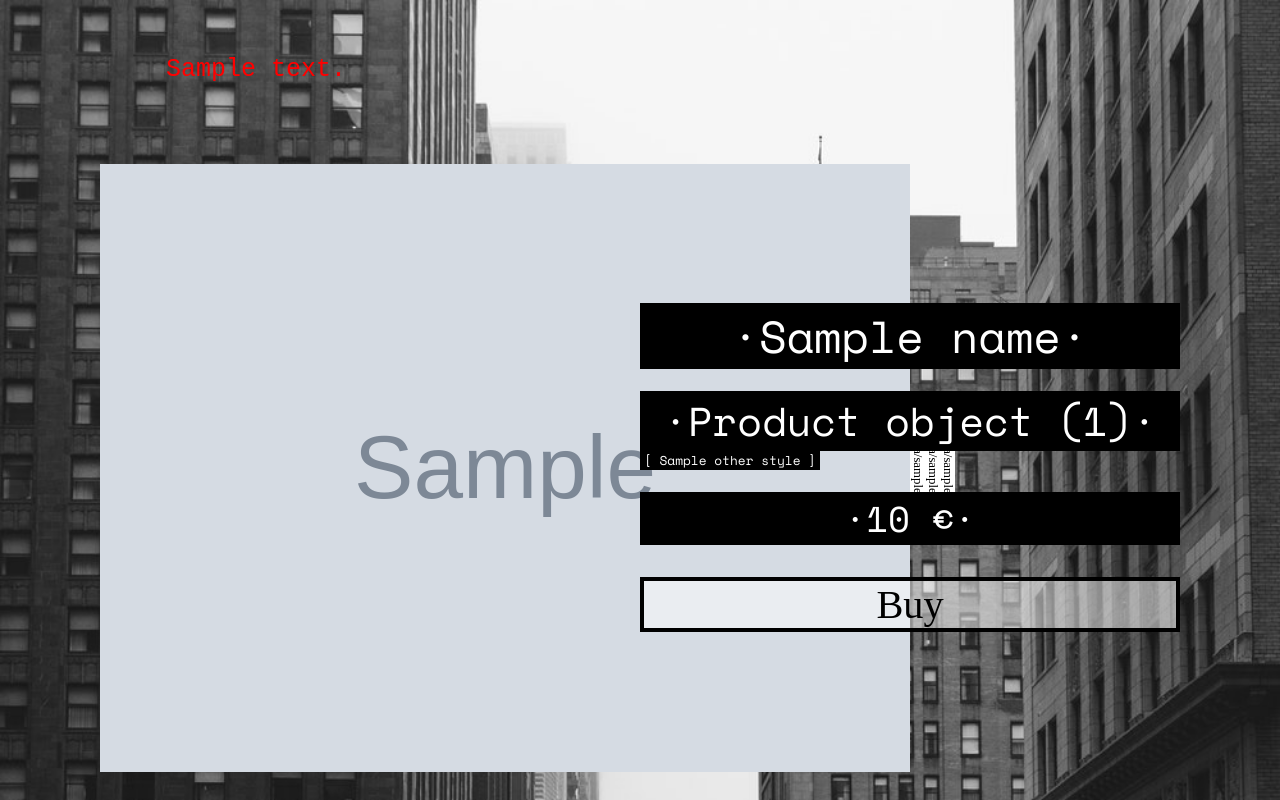
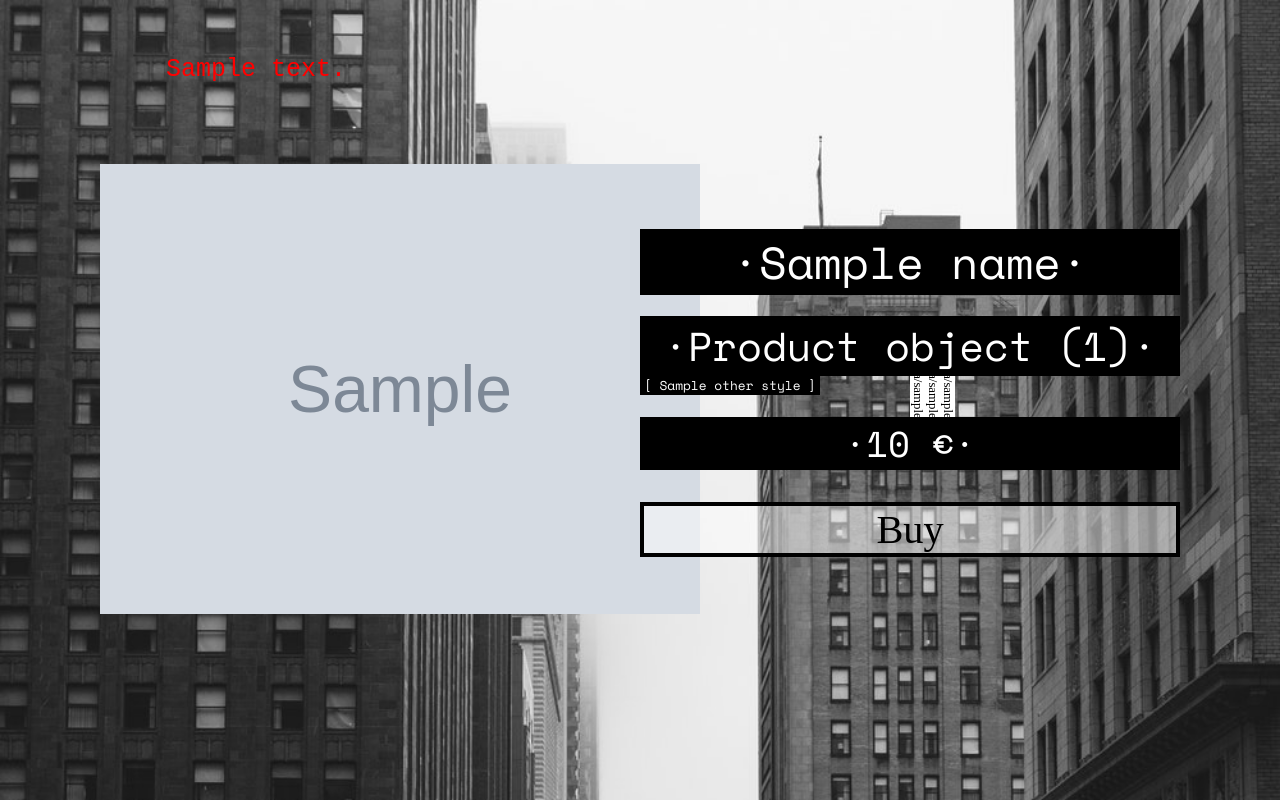
Before and after one commit to qahSgiB/Eshop, a Django app: template shop/templates/shop/product.html in a window 1280 px wide. Run offline with Django 3.2, Linux system fonts and the light colour scheme; tables that the repository leaves empty hold one stand-in row (values such as "Sample post"); the template is opened without the code that fills it: values that come from a table or form of the project are taken from there, most other values are stand-ins (such as "Sample title", 1, 10 or a date in 2020); grey boxes marked "Sample" are stand-in pictures; some web fonts are replaced.

Commit message:
Big update

```diff
--- a/shop/static/shop/style.css
+++ b/shop/static/shop/style.css
@@ -306,7 +306,7 @@
     align-items: : center;
 }
 
-div.product-detail-image {
+div.product-detail-image-container {
     display: flex;
 
     position: relative;
@@ -318,8 +318,16 @@
     flex-basis: 1px;
 }
 
+div.product-detail-image {
+    display: flex;
+
+    flex-direction: column;
+    flex-wrap: nowrap;
+    align-items: flex-start;
+}
+
 div.product-detail-image-slideshow {
-    width: 100%;
+
 }
 
 img.product-detail-image {
@@ -332,6 +340,55 @@
 
 img.product-detail-image-hidden {
     display: none
+}
+
+div.product-detail-image-selection {
+    display: flex;
+
+    width: 150%;
+
+    flex-wrap: nowrap;
+    align-items: center;
+    justify-content: center;
+}
+
+label.product-detail-image-selection {
+    position: relative;
+
+    flex-grow: 1;
+    flex-basis: 1px;
+}
+
+input.product-detail-image-selection {
+    width: 0px;
+    height: 1vh;
+
+    padding: 0px;
+    margin: 0px;
+}
+
+span.product-detail-image-selection {
+    position: absolute;
+    top: 0;
+    left: 0;
+
+    width: 100%;
+    height: 1vh;
+
+    cursor: pointer;
+
+    border: none;
+
+    background-color: rgb(0, 0, 0);
+
+    font-family: "Space mono";
+    font-size: 1vw;
+}
+
+input.product-detail-image-selection:checked ~ span.product-detail-image-selection {
+    background-color: rgb(255, 255, 255, 0);
+
+    cursor: default;
 }
 
 div.product-detail-image-text {
--- a/shop/templates/shop/product.html
+++ b/shop/templates/shop/product.html
@@ -2,15 +2,25 @@
 
 {% block content %}
     <div class="product-detail">
+        <div class="product-detail-image-container">
             <div class="product-detail-image">
                 <div class="product-detail-image-slideshow" id="imageSlideshow">
                     {% for imageUrl in imagesUrl %}
                         {% if forloop.first %}
-                        <img class="product-detail-image" id="slideShowImage" src="{{ imageUrl }}" alt="loading"/>
+                            <img class="product-detail-image" src="{{ imageUrl }}" alt="loading"/>
                         {% else %}
-                        <img class="product-detail-image product-detail-image-hidden" id="slideShowImage" src="{{ imageUrl }}" alt="loading"/>
+                            <img class="product-detail-image product-detail-image-hidden" src="{{ imageUrl }}" alt="loading"/>
                         {% endif %}
                     {% endfor %}
+                </div>
+                <div class="product-detail-image-selection" id="imageSlection">
+                    {% for i in imageCount %}
+                    <label class="product-detail-image-selection">
+                        <input class="product-detail-image-selection" type="radio" name="imageSelector"></button>
+                        <span class="product-detail-image-selection"></span>
+                    </label>
+                    {% endfor %}
+                </div>
             </div>
             <div class="product-detail-image-text">
                 <p class="product-detail-image-text">{{ imageText }}</p>
--- a/shop/views.py
+++ b/shop/views.py
@@ -83,6 +83,7 @@
         price=price,
         otherStyles=otherStyles,
         imageText=imageText,
+        imageCount=range(len(imagesUrl)),
         url={
             'name': NameSyntaxSimple.su(name),
             'style': NameSyntaxSimple.su(style),
```
Also changed, not shown: shop/static/shop/slideShow.js (+29 -8 lines). Lines whose indentation alone changed are shown as unchanged.
